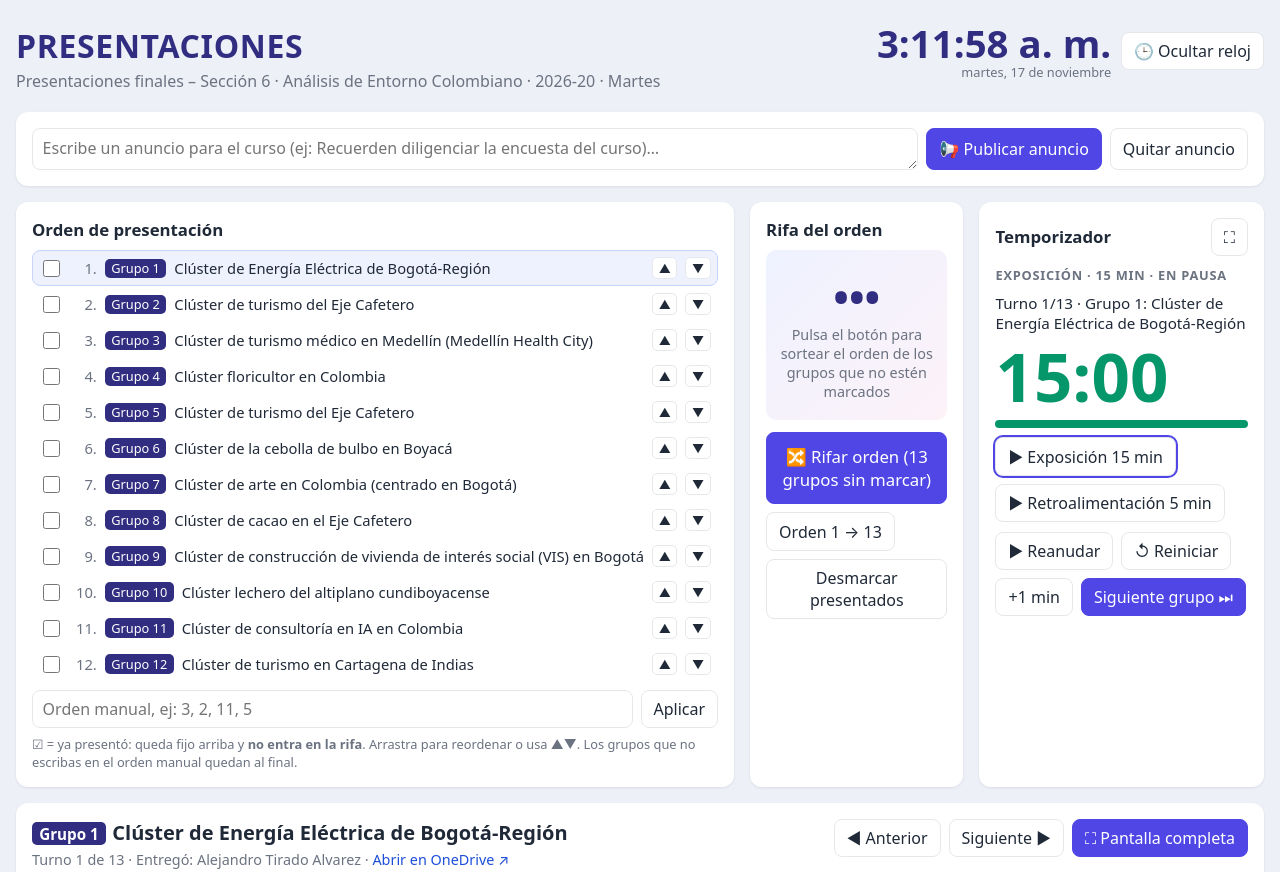
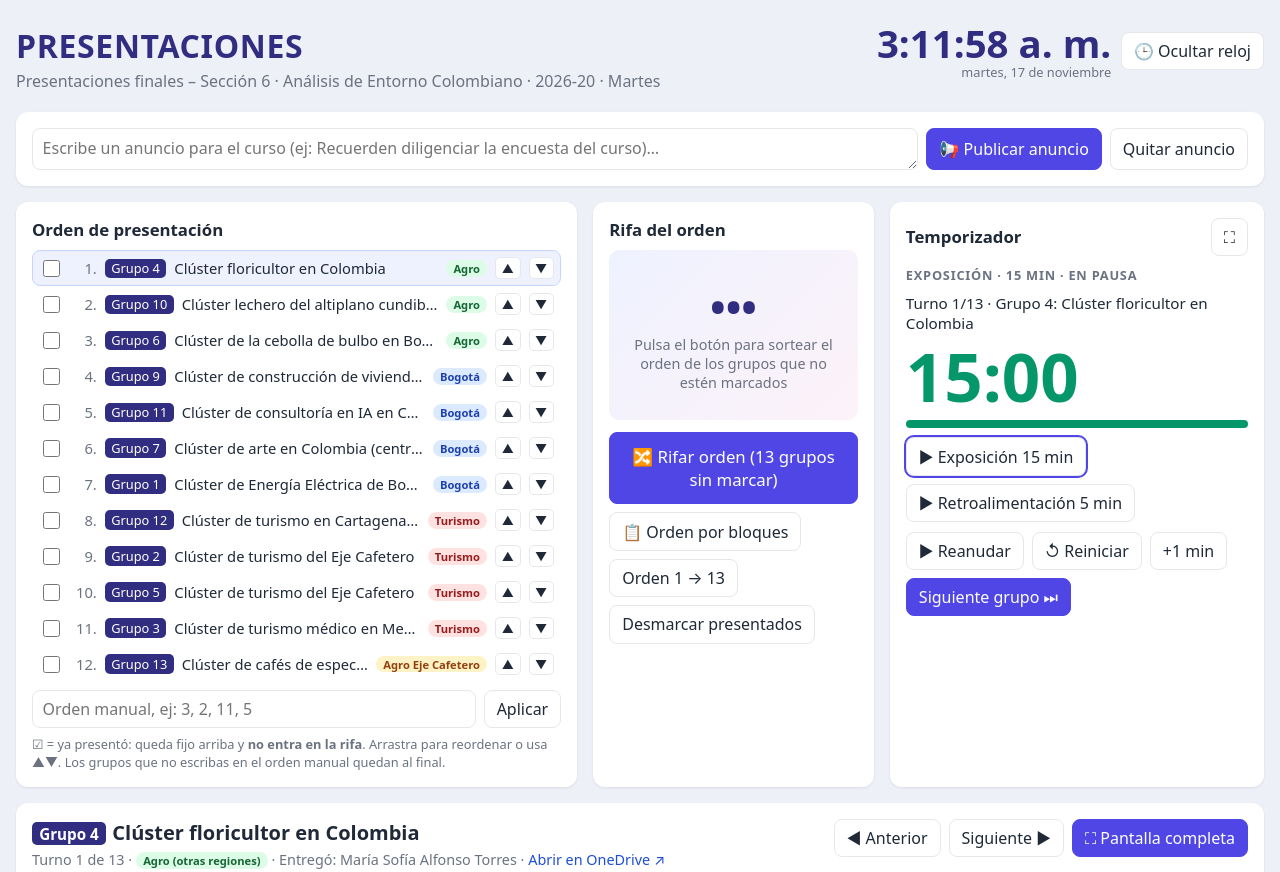
Before and after one commit to jaimebmg/proyectocolaboratory, a plain HTML site: page presentaciones_seccion6.html in a window 1280 px wide. Shown: the top 872 px of the page. Drawn offline with Linux system fonts and the light colour scheme; grey boxes are pictures that could not be loaded.

Commit message:
Cargar por defecto el orden por bloques temáticos y mostrar el bloque de cada grupo
Co-Authored-By: Claude Opus 5.5 <noreply@anthropic.com>
Claude-Session: https://claude.ai/code/session_0176usANCVJ2WWcT5KHE78RZ

```diff
--- a/presentaciones_seccion6.html
+++ b/presentaciones_seccion6.html
@@ -16,7 +16,7 @@ button.pri:hover{background:#4338ca}
 button:disabled{opacity:.5;cursor:default}
 a{color:#1d4ed8;text-decoration:none} a:hover{text-decoration:underline}
 .panel{background:var(--card);border-radius:12px;box-shadow:0 1px 3px rgba(0,0,0,.08);padding:1rem}
-.top{display:grid;grid-template-columns:1.1fr .9fr 1.2fr;gap:1rem;margin-bottom:1rem}
+.top{display:grid;grid-template-columns:minmax(0,1.5fr) minmax(0,.75fr) minmax(0,1fr);gap:1rem;margin-bottom:1rem}
 @media (max-width:1000px){.top{grid-template-columns:1fr}}
 
 /* Orden */
@@ -30,6 +30,8 @@ a{color:#1d4ed8;text-decoration:none} a:hover{text-decoration:underline}
 #orderList .pos{width:1.6rem;text-align:right;color:var(--muted);font-variant-numeric:tabular-nums}
 #orderList .g{background:#312e81;color:#fff;border-radius:5px;padding:.05rem .4rem;font-size:.8rem;white-space:nowrap}
 #orderList .t{flex:1;min-width:0;overflow:hidden;text-overflow:ellipsis;white-space:nowrap}
+.blk{font-size:.7rem;border-radius:99px;padding:.05rem .45rem;white-space:nowrap;max-width:9rem;overflow:hidden;text-overflow:ellipsis;font-weight:600}
+.b-agro{background:#dcfce7;color:#166534}.b-bog{background:#dbeafe;color:#1e40af}.b-tur{background:#fee2e2;color:#991b1b}.b-eje{background:#fef3c7;color:#92400e}
 #orderList .mini{padding:.1rem .35rem;font-size:.75rem;border-radius:5px}
 @keyframes pop{from{opacity:0;transform:translateY(6px)}to{opacity:1;transform:none}}
 .row{display:flex;gap:.5rem;flex-wrap:wrap;align-items:center}
@@ -151,6 +153,7 @@ body.hasann #stageFrame:fullscreen .annfs,body.hasann #timerPanel:fullscreen .an
     <div id="raffleBox"><div class="big">•••</div><div class="small">Pulsa el botón para sortear el orden de los grupos que no estén marcados</div></div>
     <button id="raffleBtn" class="pri">🔀 Rifar orden</button>
     <div class="row" style="margin-top:.5rem">
+      <button id="presetOrder" class="on">📋 Orden por bloques</button>
       <button id="resetOrder">Orden 1 → 13</button>
       <button id="clearDone">Desmarcar presentados</button>
     </div>
@@ -232,29 +235,32 @@ body.hasann #stageFrame:fullscreen .annfs,body.hasann #timerPanel:fullscreen .an
 const BASE='https://uniandes-my.sharepoint.com/personal/jb_martinez10_uniandes_edu_co/_layouts/15/embed.aspx?UniqueId=';
 const SP='https://uniandes-my.sharepoint.com/:b:/g/personal/jb_martinez10_uniandes_edu_co/';
 const G=[
- {n:1,tema:'Clúster de Energía Eléctrica de Bogotá-Región',quien:'Alejandro Tirado Alvarez',link:'IQBKBQfEGbbzQoqr8JNiP0CYAeHg200oygmZQcp3fMsdWYU',id:'c407054a-b619-42f3-8aab-f093623f4098'},
- {n:2,tema:'Clúster de turismo del Eje Cafetero',quien:'Paula Caro',link:'IQCg-awA4YpZQKEAz_XBIj2gAUXB-0-q8aJ7e7xGE-Um9Bg',id:'00acf9a0-8ae1-4059-a100-cff5c1223da0'},
- {n:3,tema:'Clúster de turismo médico en Medellín (Medellín Health City)',quien:'Juana María Castillo Ungar',link:'IQBsEsSjGi3IT6VFIcMGLx5YAchnxJTCpAS1H4PPL8_dkPk',id:'a3c4126c-2d1a-4fc8-a545-21c3062f1e58'},
- {n:4,tema:'Clúster floricultor en Colombia',quien:'María Sofía Alfonso Torres',link:'IQDGQNWOlRjVT4w6AYa_KL7QAd2umxSM5ytryCSLtEYAcXU',id:'8ed540c6-1895-4fd5-8c3a-0186bf28bed0'},
- {n:5,tema:'Clúster de turismo del Eje Cafetero',quien:'Mariana Betancourt Prada',link:'IQCM3x1UR-0dS7BMgPZ-YqcPAT2beORDrpKhuJsgDNihY0Y',id:'541ddf8c-ed47-4b1d-b04c-80f67e62a70f'},
- {n:6,tema:'Clúster de la cebolla de bulbo en Boyacá',quien:'Juan Camilo Flórez Ruiz',link:'IQChcUrao9RiRriEPy5YbQCbAQYekVuAlrRXN-KRIuVjpA0',id:'da4a71a1-d4a3-4662-b884-3f2e586d009b'},
- {n:7,tema:'Clúster de arte en Colombia (centrado en Bogotá)',quien:'Mariana Saavedra Moreno',link:'IQAjo7uaUkPWQoMOslAvobXeAROVCemF1FyeI8AvCLJI0I4',id:'9abba323-4352-42d6-830e-b2502fa1b5de'},
- {n:8,tema:'Clúster de cacao en el Eje Cafetero',quien:'María José Holguín Díaz',link:'IQAhsmjUI6fVTYCZCJ9YQeBIAUXCNkZLYmFhefuObGPP08s',id:'d468b221-a723-4dd5-8099-089f5841e048'},
- {n:9,tema:'Clúster de construcción de vivienda de interés social (VIS) en Bogotá',quien:'Mateo Ortiz Velandia',link:'IQC4dsWSksE7ToUy0UTLEEnnAfQTvtH0TiMinrO2m105590',id:'92c576b8-c192-4e3b-8532-d144cb1049e7'},
- {n:10,tema:'Clúster lechero del altiplano cundiboyacense',quien:'Samuel Pérez López',link:'IQDoREIheW0XTIe0oqFfu-_3AQlIO0guEZvpGlBSTiSWzdw',id:'214244e8-6d79-4c17-87b4-a2a15fbbeff7'},
- {n:11,tema:'Clúster de consultoría en IA en Colombia',quien:'María José Caicedo González',link:'IQB3m-2Hxl9LRpTJkfXP0eLRAar_RCSfUgLghHPT0jR4P7c',id:'87ed9b77-5fc6-464b-94c9-91f5cfd1e2d1'},
- {n:12,tema:'Clúster de turismo en Cartagena de Indias',quien:'Rafael Díaz Echeverri',link:'IQDX9ODmrekoSa2YLL-dvim1AVq1gEs99dWChA3J8BVfjAk',id:'e6e0f4d7-e9ad-4928-ad98-2cbf9dbe29b5'},
- {n:13,tema:'Clúster de cafés de especialidad en el Eje Cafetero',quien:'María Juliana Sánchez Rubio',link:'IQC6ySYnPbPZRrhyTvaAi6cEAXDSgy6Jd6C5qYZGVGNolsg',id:'2726c9ba-b33d-46d9-b872-4ef6808ba704'},
+ {n:1,b:'bog',tema:'Clúster de Energía Eléctrica de Bogotá-Región',quien:'Alejandro Tirado Alvarez',link:'IQBKBQfEGbbzQoqr8JNiP0CYAeHg200oygmZQcp3fMsdWYU',id:'c407054a-b619-42f3-8aab-f093623f4098'},
+ {n:2,b:'tur',tema:'Clúster de turismo del Eje Cafetero',quien:'Paula Caro',link:'IQCg-awA4YpZQKEAz_XBIj2gAUXB-0-q8aJ7e7xGE-Um9Bg',id:'00acf9a0-8ae1-4059-a100-cff5c1223da0'},
+ {n:3,b:'tur',tema:'Clúster de turismo médico en Medellín (Medellín Health City)',quien:'Juana María Castillo Ungar',link:'IQBsEsSjGi3IT6VFIcMGLx5YAchnxJTCpAS1H4PPL8_dkPk',id:'a3c4126c-2d1a-4fc8-a545-21c3062f1e58'},
+ {n:4,b:'agro',tema:'Clúster floricultor en Colombia',quien:'María Sofía Alfonso Torres',link:'IQDGQNWOlRjVT4w6AYa_KL7QAd2umxSM5ytryCSLtEYAcXU',id:'8ed540c6-1895-4fd5-8c3a-0186bf28bed0'},
+ {n:5,b:'tur',tema:'Clúster de turismo del Eje Cafetero',quien:'Mariana Betancourt Prada',link:'IQCM3x1UR-0dS7BMgPZ-YqcPAT2beORDrpKhuJsgDNihY0Y',id:'541ddf8c-ed47-4b1d-b04c-80f67e62a70f'},
+ {n:6,b:'agro',tema:'Clúster de la cebolla de bulbo en Boyacá',quien:'Juan Camilo Flórez Ruiz',link:'IQChcUrao9RiRriEPy5YbQCbAQYekVuAlrRXN-KRIuVjpA0',id:'da4a71a1-d4a3-4662-b884-3f2e586d009b'},
+ {n:7,b:'bog',tema:'Clúster de arte en Colombia (centrado en Bogotá)',quien:'Mariana Saavedra Moreno',link:'IQAjo7uaUkPWQoMOslAvobXeAROVCemF1FyeI8AvCLJI0I4',id:'9abba323-4352-42d6-830e-b2502fa1b5de'},
+ {n:8,b:'eje',tema:'Clúster de cacao en el Eje Cafetero',quien:'María José Holguín Díaz',link:'IQAhsmjUI6fVTYCZCJ9YQeBIAUXCNkZLYmFhefuObGPP08s',id:'d468b221-a723-4dd5-8099-089f5841e048'},
+ {n:9,b:'bog',tema:'Clúster de construcción de vivienda de interés social (VIS) en Bogotá',quien:'Mateo Ortiz Velandia',link:'IQC4dsWSksE7ToUy0UTLEEnnAfQTvtH0TiMinrO2m105590',id:'92c576b8-c192-4e3b-8532-d144cb1049e7'},
+ {n:10,b:'agro',tema:'Clúster lechero del altiplano cundiboyacense',quien:'Samuel Pérez López',link:'IQDoREIheW0XTIe0oqFfu-_3AQlIO0guEZvpGlBSTiSWzdw',id:'214244e8-6d79-4c17-87b4-a2a15fbbeff7'},
+ {n:11,b:'bog',tema:'Clúster de consultoría en IA en Colombia',quien:'María José Caicedo González',link:'IQB3m-2Hxl9LRpTJkfXP0eLRAar_RCSfUgLghHPT0jR4P7c',id:'87ed9b77-5fc6-464b-94c9-91f5cfd1e2d1'},
+ {n:12,b:'tur',tema:'Clúster de turismo en Cartagena de Indias',quien:'Rafael Díaz Echeverri',link:'IQDX9ODmrekoSa2YLL-dvim1AVq1gEs99dWChA3J8BVfjAk',id:'e6e0f4d7-e9ad-4928-ad98-2cbf9dbe29b5'},
+ {n:13,b:'eje',tema:'Clúster de cafés de especialidad en el Eje Cafetero',quien:'María Juliana Sánchez Rubio',link:'IQC6ySYnPbPZRrhyTvaAi6cEAXDSgy6Jd6C5qYZGVGNolsg',id:'2726c9ba-b33d-46d9-b872-4ef6808ba704'},
 ];
+const BLOQUES={agro:'Agro (otras regiones)',bog:'Bogotá: industria y servicios',tur:'Turismo',eje:'Agro (Eje Cafetero)'};
+const CORTO={agro:"Agro",bog:"Bogotá",tur:"Turismo",eje:"Agro Eje Cafetero"};
+const PRESET=[4,10,6,9,11,7,1,12,2,5,3,13,8]; // orden por criterios: bloques temáticos + sorteo
 const byN=Object.fromEntries(G.map(g=>[g.n,g]));
 const $=s=>document.querySelector(s), $$=s=>[...document.querySelectorAll(s)];
 const esc=s=>s.replace(/[&<>"]/g,c=>({'&':'&amp;','<':'&lt;','>':'&gt;','"':'&quot;'}[c]));
 
 /* ---------- Estado (se guarda en el navegador) ---------- */
-const KEY='presentaciones-s6-2026-20';
+const KEY='presentaciones-s6-2026-20-v2';
 let st;
 try{st=JSON.parse(localStorage.getItem(KEY))}catch(e){}
-if(!st||!Array.isArray(st.order)||st.order.length!==G.length) st={order:G.map(g=>g.n),cur:G[0].n,done:[]};
+if(!st||!Array.isArray(st.order)||st.order.length!==G.length) st={order:[...PRESET],cur:PRESET[0],done:[]};
 const save=()=>localStorage.setItem(KEY,JSON.stringify(st));
 
 /* ---------- Orden ---------- */
@@ -266,7 +272,7 @@ function renderOrder(stagger){
     li.draggable=true; li.dataset.i=i;
     li.className=(n===st.cur?'cur ':'')+(st.done.includes(n)?'done ':'')+(stagger?'anim':'');
     li.style.animationDelay=stagger?(i*90)+'ms':'0ms';
-    li.innerHTML=`<input type="checkbox" data-chk="${n}" ${st.done.includes(n)?'checked':''} title="Ya presentó (no entra en la rifa)"><span class="pos">${i+1}.</span><span class="g">Grupo ${n}</span><span class="t" title="${esc(g.tema)}">${esc(g.tema)}</span>
+    li.innerHTML=`<input type="checkbox" data-chk="${n}" ${st.done.includes(n)?'checked':''} title="Ya presentó (no entra en la rifa)"><span class="pos">${i+1}.</span><span class="g">Grupo ${n}</span><span class="t" title="${esc(g.tema)}">${esc(g.tema)}</span><span class="blk b-${g.b}" title="${BLOQUES[g.b]}">${CORTO[g.b]}</span>
       <button class="mini" data-up="${i}" title="Subir">▲</button><button class="mini" data-down="${i}" title="Bajar">▼</button>`;
     li.addEventListener('click',e=>{ if(e.target.closest('button,input'))return; select(n); });
     li.addEventListener('dragstart',()=>{dragFrom=i});
@@ -297,6 +303,7 @@ $('#applyManual').onclick=()=>{
   st.cur=st.order[0]; changed(true); raffleMsg('Orden manual aplicado');
 };
 $('#manualOrder').addEventListener('keydown',e=>{if(e.key==='Enter')$('#applyManual').click()});
+$('#presetOrder').onclick=()=>{st.order=[...PRESET];st.cur=PRESET.find(n=>!st.done.includes(n))??PRESET[0];changed(true);raffleMsg('Orden por bloques temáticos')};
 $('#resetOrder').onclick=()=>{st.order=G.map(g=>g.n);st.cur=1;changed(true);raffleMsg('Orden 1 → 13')};
 function raffleMsg(t){$('#raffleBox').innerHTML=`<div class="small">${t}</div><div class="big">Grupo ${st.order[0]}</div><div class="small">abre la jornada</div>`}
 $('#clearDone').onclick=()=>{st.done=[];changed();updRaffleHint()};
@@ -325,7 +332,7 @@ const cards={};
 G.forEach(g=>{
   const c=document.createElement('div'); c.className='card';
   c.innerHTML=`<div class="thumb"><span class="badge"></span><iframe src="${BASE+g.id}" title="Presentación Grupo ${g.n}" loading="lazy" allow="fullscreen" allowfullscreen></iframe></div>
-   <div class="body"><div class="ttl">Grupo ${g.n} · ${esc(g.tema)}</div><div class="who">Entregó: ${esc(g.quien)}</div>
+   <div class="body"><div class="ttl">Grupo ${g.n} · ${esc(g.tema)}</div><div class="who"><span class="blk b-${g.b}">${BLOQUES[g.b]}</span> · Entregó: ${esc(g.quien)}</div>
    <div class="row" style="margin-top:auto"><button data-pick="${g.n}">Presentar</button><button data-pickfs="${g.n}">⛶ Pantalla completa</button><a href="${SP+g.link}" target="_blank" rel="noopener">OneDrive ↗</a></div></div>`;
   cards[g.n]=c;
 });
@@ -346,7 +353,7 @@ function renderGrid(){
 function renderStage(){
   const g=byN[st.cur], pos=st.order.indexOf(st.cur)+1;
   $('#stageTitle').innerHTML=`<span>Grupo ${g.n}</span>${esc(g.tema)}`;
-  $('#stageMeta').innerHTML=`Turno ${pos} de ${G.length} · Entregó: ${esc(g.quien)} · <a href="${SP+g.link}" target="_blank" rel="noopener">Abrir en OneDrive ↗</a>${st.done.includes(g.n)?' · ✔ presentado':''}`;
+  $('#stageMeta').innerHTML=`Turno ${pos} de ${G.length} · <span class="blk b-${g.b}">${BLOQUES[g.b]}</span> · Entregó: ${esc(g.quien)} · <a href="${SP+g.link}" target="_blank" rel="noopener">Abrir en OneDrive ↗</a>${st.done.includes(g.n)?' · ✔ presentado':''}`;
   const ifr=$('#stageIframe'), src=BASE+g.id;
   if(ifr.getAttribute('src')!==src) ifr.setAttribute('src',src);
   $$('[data-tgroup]').forEach(el=>el.textContent=`Turno ${pos}/${G.length} · Grupo ${g.n}: ${g.tema}`);
```
